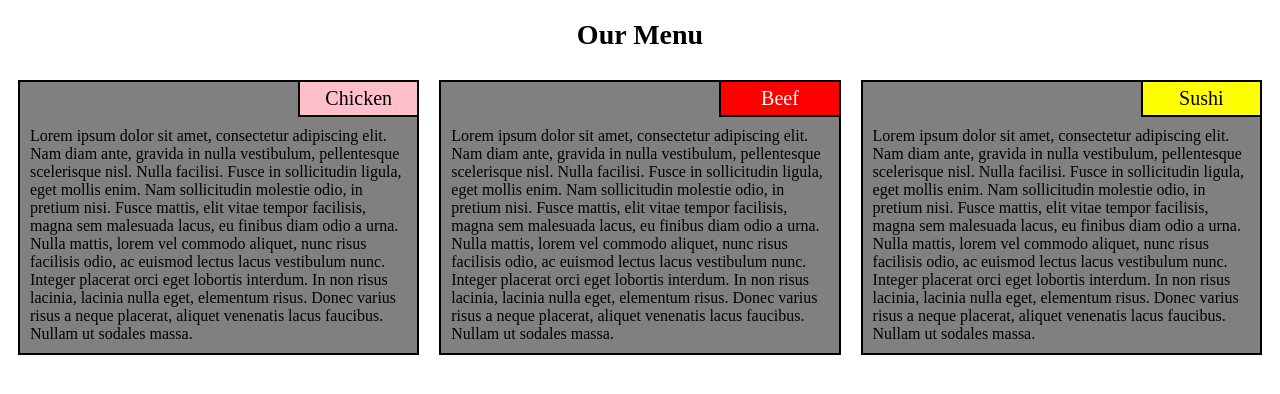
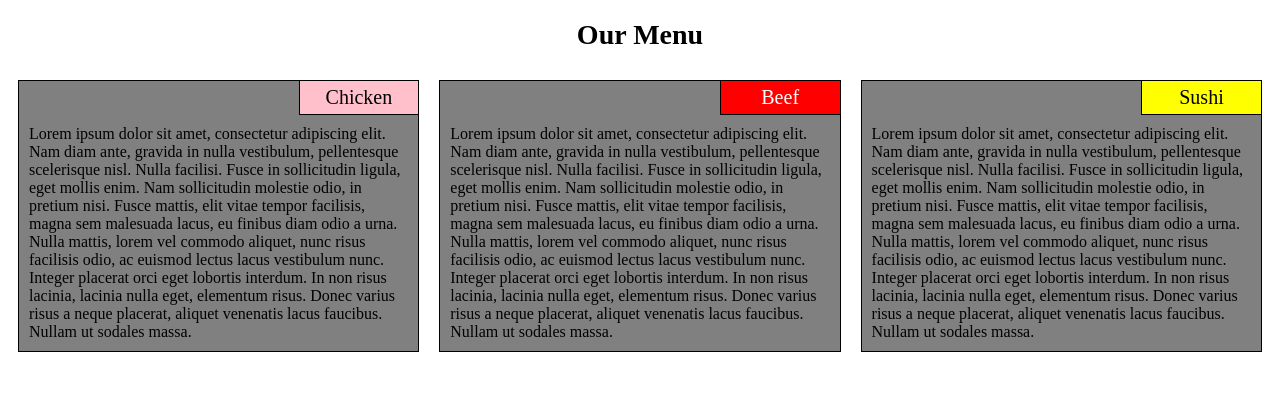
Before and after one commit to shalin-gandhi/jhc-coursera, a plain HTML site: page mod2_solution/index.html in a window 1280 px wide. Drawn offline with Linux system fonts and the light colour scheme.

Commit message:
mod2 solution

```diff
--- a/mod2_solution/css/styles.css
+++ b/mod2_solution/css/styles.css
@@ -6,7 +6,7 @@ h1 {
   font-size: 175%;
 }
 .text-container {
-  border: 2px solid #000;
+  border: 1px solid #000;
   margin: 10px;
   background-color: grey;
   position: relative;
@@ -16,8 +16,8 @@ h1 {
   width: 30%;
   padding: 5px 10px;
   float: right;
-  border-left: 2px solid #000;
-  border-bottom: 2px solid #000;
+  border-left: 1px solid #000;
+  border-bottom: 1px solid #000;
   font-size: 125%;
 }
 .contents {
```
